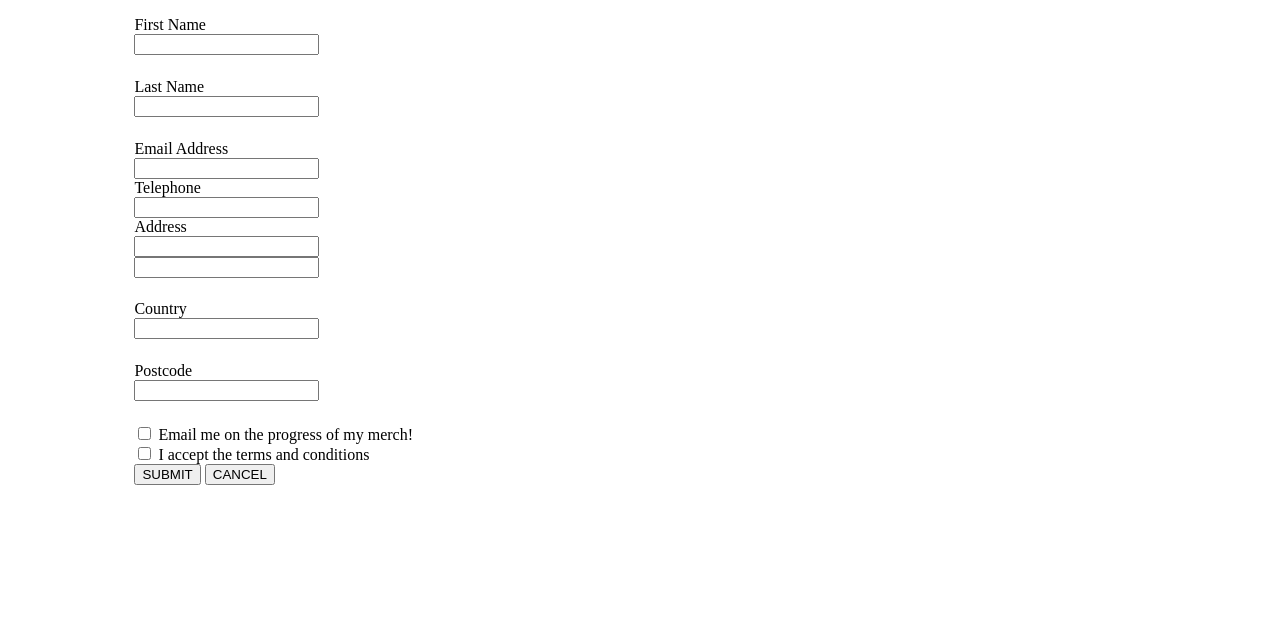
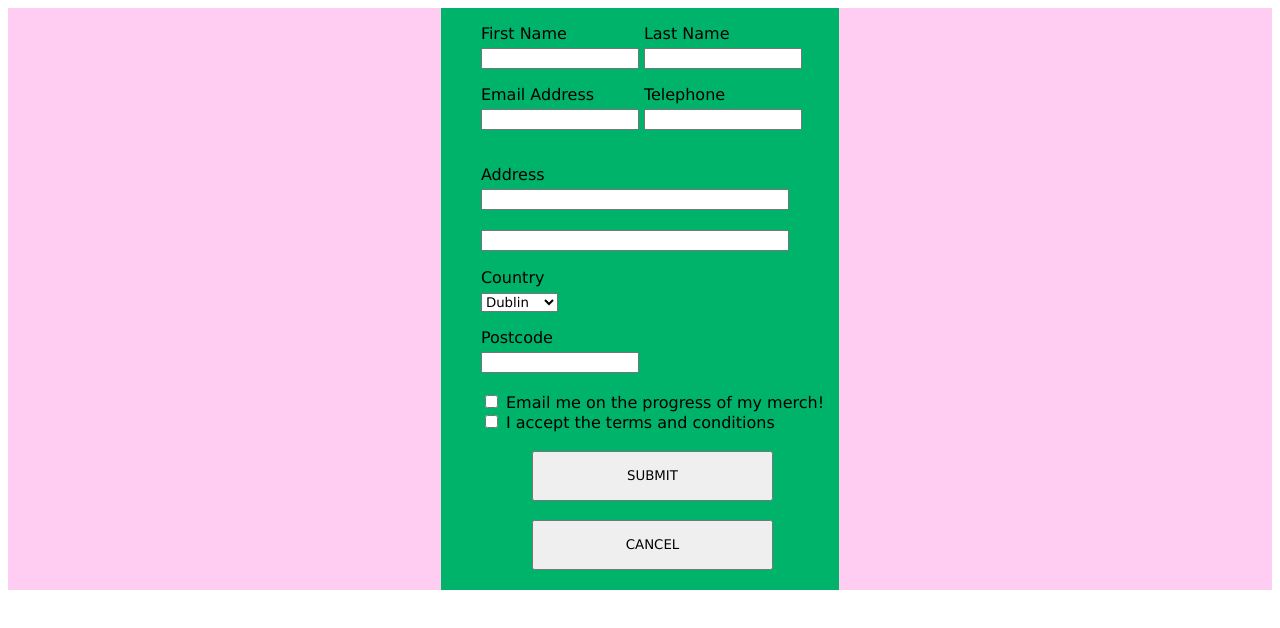
Before and after one commit to paulsheehan/RichWeb, a plain HTML site: page qst3/index.html in a window 1280 px wide. Drawn offline with Linux system fonts and the light colour scheme.

Commit message:
checkout page almost complete

```diff
--- a/qst3/index.html
+++ b/qst3/index.html
@@ -8,67 +8,111 @@
 </head>
 <body>
 
-
+<div class ="bg">
 	<form>
 	<ul class="formBody">
 
 		    <li>
-		    	<div class="nameHolder">
-			    	<div> First Name </div> <input type="text" class="formNameInput"> </input>
+		    	<div class="blockDiv">
+			    	<p> First Name </p> <input type="text" class="smallTextInput"> </input>
+		    	</div>
 
-			    	<div> Last Name </div> <input type="text" class="formNameInput"> </input>
+		    	<div class="blockDiv">
+		    		<p> Last Name </p> <input type="text" class="smallTextInput"> </input>
+		    	</div>
+
+		    </li>
+
+		    <li>
+			    <div class="lineDiv">
+
+			    </div>
+		    </li>
+
+		    <li>
+		    	<div class="blockDiv">
+			    	<p> Email Address </p> <input type="text" class="smallTextInput"> </input>
+			    </div>
+
+			    <div class="blockDiv">
+			    	<p> Telephone </p> <input type="text" class="smallTextInput"> </input>
 		    	</div>
 		    </li>
 
 		    <li>
-		    	<div class="contactHolder">
-			    	<div> Email Address </div> <input type="text" class="contactInput"> </input>
+			    <div class="lineDiv">
+			    	</br>
+			    </div>
+		    </li>
 
-			    	<div> Telephone </div> <input type="text" class="contactInput"> </input>
+
+		    <li>
+		    	<div class="addressHolder">
+			    	</br> <p> Address </p> <input type="text" class="longTextInput"> </input>
+			    </div>
+		    </li>
+
+		    </br>
+
+		    <li>
+		    	<div class="addressHolder">
+		    		<input type="text" class="longTextInput"> </input>
 		    	</div>
 		    </li>
 
 		    <li>
-		    	<div class="addressHolder">
-			    	<div> Address </div>
-			    	<input type="text" class="addressInput"> </input>
-			    </div>
+
+		    	<p> Country </p>
+			    <select name="county" class="dropdownInput">
+				    <option value="dublin">
+				    	Dublin
+				    </option>
+				    <option value="wexford">
+				    	Wexford
+				    </option>
+			    </select>
+
+			    <p> Postcode </p>
+			    <input type="text" class="smallTextInput"> </input>
+
 		    </li>
 
-		    <li>
-		    	<input type="text" class="formNameInput"> </input>
-		    </li>
+		    </br>
 
-		    <li>
-		    	<div class="countryAndPost">
-		    	<div> Country </div>
-			    <input type="dropdown" class="formNameInput"> </input>
-
-			    <div> Postcode </div>
-			    <input type="text" class="formNameInput"> </input>
-		    </li>
+		    </br>
 
 		    <li>
 		    	<div class="check">
-			    	<input type="checkbox" class="calcButton"> Email me on the progress of my merch! </button>
+			    	<input type="checkbox" class="formCheckbox" name="emailSubscription"> Email me on the progress of my merch! </button>
 			    </div>
 		    </li>
 
 		    <li>
 		    	<div class="check">
-		    		<input type="checkbox" class="calcButton"> I accept the terms and conditions </button>
+		    		<input type="checkbox" class="formCheckbox" name="tandcInput"> I accept the terms and conditions </button>
 		    	</div>
 		    </li>
 
+		    </br>
+
 		    <li>
 		    	<div class="submitCancelButtons">
-		    	<button class="calcButton"> SUBMIT </button>
-		    	<button class="calcButton"> CANCEL </button>
+		    		<button class="formButton"> SUBMIT </button>
+
+		    	</div>
+		    </li>
+
+		    </br>
+
+		    <li>
+		    	<div class="submitCancelButtons">
+		    		<button class="formButton"> CANCEL </button>
 		    	</div>
 		    </li>
 	</ul>
 	<form>
 
+</div>
 
 </body>
-</html
+</html>
--- a/qst3/style.css
+++ b/qst3/style.css
@@ -1,12 +1,60 @@
-.formBody{
-	padding-left: 10%;
-	padding-right: 10%
-	padding-top:10%;
-	padding-bottom:5%;
-	list-style-type:none;
+
+* {
+	font-family: Verdana;
 }
 
-.formNameInput {
-	width: 20%%;
-	margin-bottom: 2%;
+p {
+	margin-bottom: 5px;
+
 }
+
+ul {
+	display: table;   /* Allow the centering to work */
+	margin: 0 auto;
+	background-color: #00b36b;
+	padding-right: 15px;
+	padding-bottom: 20px;
+}
+
+li {
+	display:inline;
+}
+
+.bg {
+	background-color: #ffccf2;
+}
+
+.blockDiv {
+    float:left;
+    margin: auto;
+}
+
+.lineDiv {
+	margin: 15%;
+
+}
+
+.smallTextInput {
+	width:150px;
+	margin-right: 5px;
+
+}
+
+.longTextInput {
+	width:300px;
+	margin-bottom: 1px;
+}
+
+.dropdownInput {
+
+}
+.formCheckbox {
+
+}
+
+.formButton {
+	display: table;   /* Allow the centering to work */
+	margin: 0 auto;
+	width: 70%;
+	height: 50px;
+}
```
